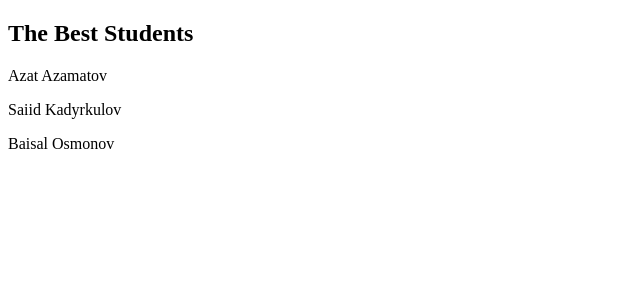
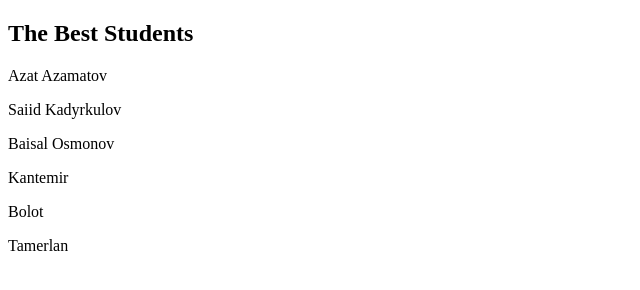
Before and after one commit to Azake02/myHomeWork, a plain HTML site: page index.html in a window 1280 px wide. Shown: the whole page, without its empty margins (0-640 px from the left). Drawn offline with Linux system fonts and the light colour scheme.

Commit message:
Added 3 more students

```diff
--- a/index.html
+++ b/index.html
@@ -11,5 +11,8 @@
     <p>Azat Azamatov</p>
     <p>Saiid Kadyrkulov</p>
     <p>Baisal Osmonov</p>
+    <p>Kantemir</p>
+    <p>Bolot</p>
+    <p>Tamerlan</p>
   </body>
 </html>
```
